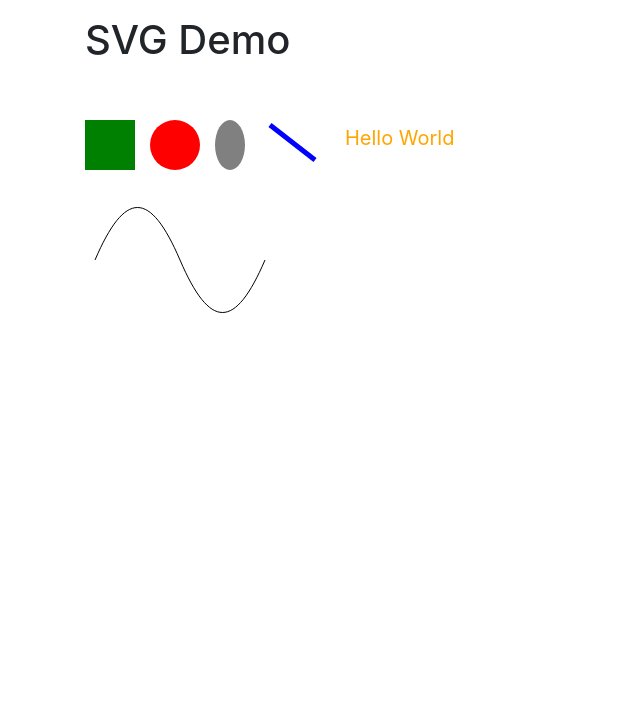
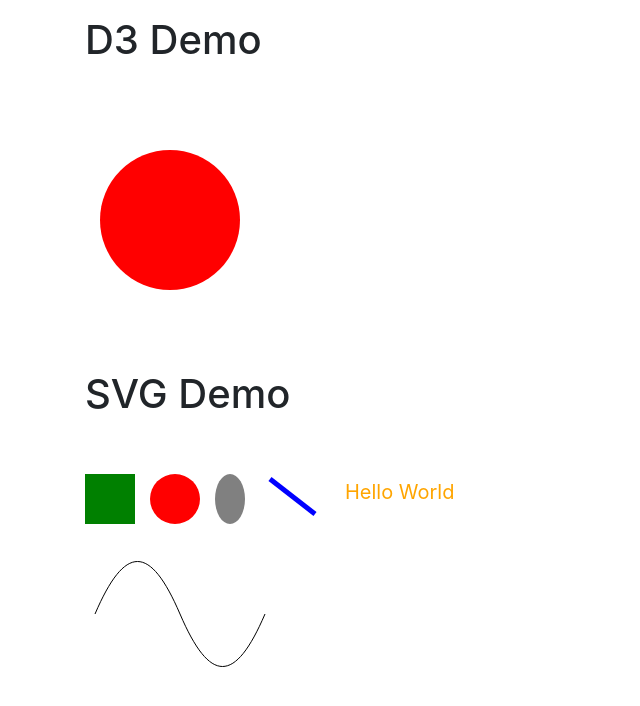
Before and after one commit to liteninkiran/adam-janes-mastering-d3, a plain HTML site: page index.html in a window 1280 px wide. Shown: the whole page, without its empty margins (0-640 px from the left). Drawn offline with nearby package versions, Linux system fonts and the light colour scheme.

Commit message:
11 - Adding SVGs with D3

```diff
--- a/index.html
+++ b/index.html
@@ -14,6 +14,12 @@
     <body>
 
         <div class="container pt-3">
+
+            <h1 class="pb-5">D3 Demo</h1>
+
+            <div class="row">
+                <div id="chart-area"></div>
+            </div>
 
             <h1 class="pb-5">SVG Demo</h1>
 
@@ -51,6 +57,9 @@
         <script src="https://cdn.jsdelivr.net/npm/popper.js@1.16.0/dist/umd/popper.min.js" integrity="sha384-Q6E9RHvbIyZFJoft+2mJbHaEWldlvI9IOYy5n3zV9zzTtmI3UksdQRVvoxMfooAo" crossorigin="anonymous"></script>
         <script src="https://stackpath.bootstrapcdn.com/bootstrap/4.4.1/js/bootstrap.min.js" integrity="sha384-wfSDF2E50Y2D1uUdj0O3uMBJnjuUD4Ih7YwaYd1iqfktj0Uod8GCExl3Og8ifwB6" crossorigin="anonymous"></script>
 
+        <!-- Custom JS -->
+    	<script src="js/main.js"></script>
+
     </body>
 
 </html>
--- /dev/null
+++ b/js/main.js
@@ -0,0 +1,10 @@
+const svg = d3.select("#chart-area")
+    .append("svg")
+    .attr("width", 400)
+    .attr("height", 250);
+
+svg.append("circle")
+    .attr("cx", 100)
+    .attr("cy", 100)
+    .attr("r", 70)
+    .attr("fill", "red");
```
